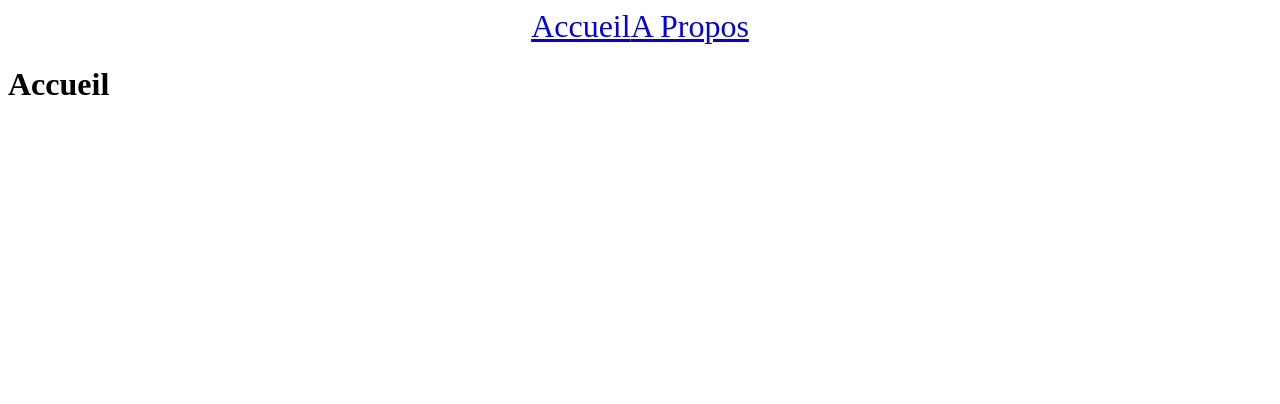
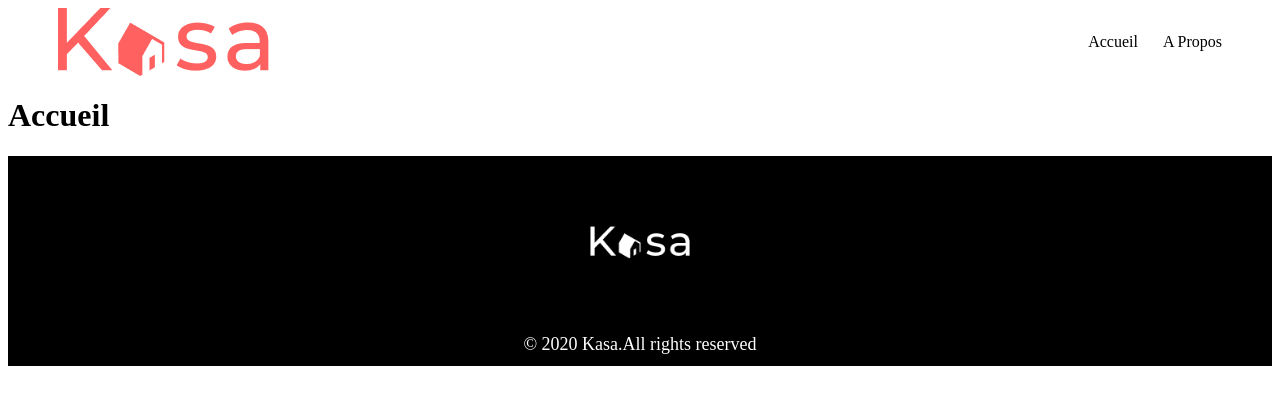
Before and after one commit to chifoumi62/react-kasa, a React (Vite) app: page / in a window 1280 px wide. Shown: the top 404 px of the page. Built offline with nearby package versions, Linux system fonts and the light colour scheme.

Commit message:
footer+paquage scss

```diff
--- a/package.json
+++ b/package.json
@@ -11,7 +11,8 @@
   },
   "dependencies": {
     "react": "^19.0.0",
-    "react-dom": "^19.0.0"
+    "react-dom": "^19.0.0",
+    "react-router-dom": "^7.5.0"
   },
   "devDependencies": {
     "@eslint/js": "^9.21.0",
@@ -22,6 +23,7 @@
     "eslint-plugin-react-hooks": "^5.1.0",
     "eslint-plugin-react-refresh": "^0.4.19",
     "globals": "^15.15.0",
+    "sass-embedded": "^1.86.3",
     "vite": "^6.2.0"
   }
 }
--- a/src/componenets/Header.jsx
+++ b/src/componenets/Header.jsx
@@ -1,11 +1,15 @@
 import { Link } from "react-router-dom"
+import '../styles/header.css'
 
 function Header () {
     return (
-        <nav>
-            <Link to="/">Accueil</Link>
-            <Link to="/a_propos">A Propos</Link>
-        </nav>
+        <div className="header">
+            <img src="src\assets\LOGO (1).png" alt="Logo Kasa" className="header_logo" />
+                <nav className="header_nav">
+                    <Link to="/">Accueil</Link>
+                    <Link to="/a_propos">A Propos</Link>
+                </nav>
+        </div>
     )
 }
 export default Header
--- /dev/null
+++ b/src/componenets/footer.jsx
@@ -0,0 +1,11 @@
+import '../styles/footer.scss'
+
+function Footer() {
+    return (
+        <footer className="footer">
+                <img src="src\assets\LOGO (2).png" alt="Logo Kasa" className="footer_logo" />
+                <p className="footer_text">© 2020 Kasa.All rights reserved</p>
+        </footer>
+    );
+}
+export default Footer;
--- a/src/main.jsx
+++ b/src/main.jsx
@@ -5,6 +5,7 @@ import './styles/header.css'
 import App from './pages/home/App.jsx'
 import Apropos from './pages/home/a_propos/a_propos.jsx'
 import Header from './componenets/header.jsx'
+import Footer from './componenets/footer.jsx'
 import FicheLogement from './pages/home/fiche_logement/fiche_logement.jsx'
 import Error from './componenets/Error.jsx'
 import { BrowserRouter as Router,Routes,Route } from 'react-router-dom'
@@ -19,6 +20,7 @@ createRoot(document.getElementById('root')).render(
           <Route path="/fiche_logement" element={<FicheLogement />} />
           <Route path="*" element={<Error/>} />
         </Routes>
+      <Footer />
     </Router>
   </StrictMode>,
 )
--- /dev/null
+++ b/src/styles/footer.scss
@@ -0,0 +1,22 @@
+.footer {
+    background-color: black;
+    color: white;
+    display: flex;
+    flex-direction: column;
+
+    align-items: center;
+    height: 210px;
+
+    .footer_logo {
+        width: 100px;
+        height: 40px;
+        margin: 70px;
+    }
+
+    .footer_text {
+        font-size: 18px;
+        text-align: center;
+        margin-top: 5px;
+
+    }
+}
--- a/src/styles/header.css
+++ b/src/styles/header.css
@@ -1,8 +1,33 @@
-nav {
-    color: blue;
-    font-size: 2em;
-    text-align: center;
+.header {
     display: flex;
-    justify-content: center;
-    align-items: center;
+    flex-direction: row;
+    justify-content: space-between;
+
+        .header_logo {
+            display: flex;
+            align-items: center;
+            margin-left: 50px;
+        }
+        .header_logo img {
+            width: 50px;
+            height: 50px;
+        }
+        .header_nav {
+            color: black;
+            text-decoration: none;
+            font-size: 1em;
+            text-align: center;
+            display: flex;
+            justify-content: flex-end;
+            align-items: center;
+            gap: 25px;
+            margin-right: 50px;
+        }
+        .header_nav a {
+            color: black;
+            text-decoration: none;
+            font-size: 1em;
+            text-align: center;
+        }
+
 }
```
Also changed, not shown: src/assets/LOGO (2).png (added), 1 other file (tests, documents, lock files or other folders). Lines whose indentation alone changed are shown as unchanged.
